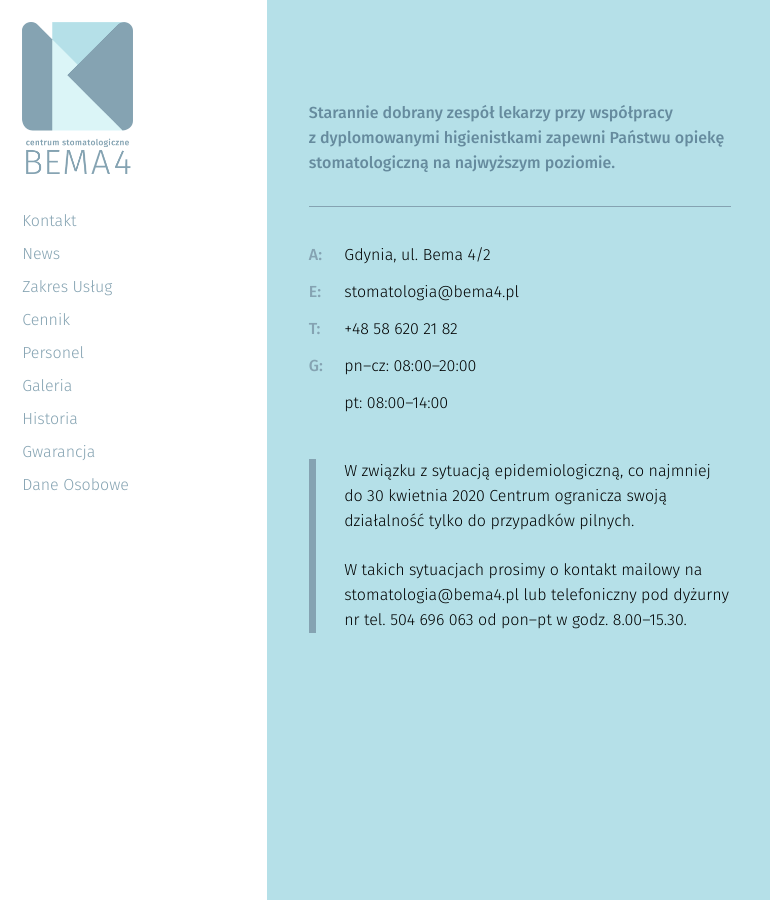
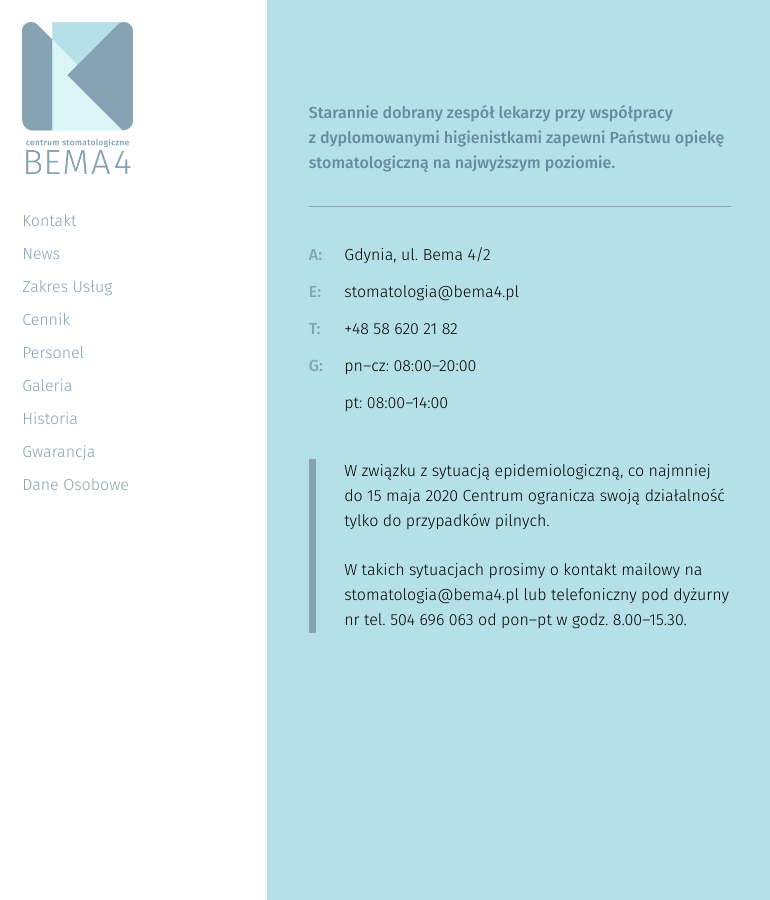
Before and after one commit to CSB4/bema4, a Jekyll site: the page built from index.html, in a window 1280 px wide and 900 px high. Shown: the whole window, without its empty margins (0-770 px from the left). Built offline with Jekyll 4.4.1, drawn with Linux system fonts in a browser that asks for light colours; nearby versions of some CDN libraries.

Commit message:
zmiana daty ograniczenia dzialania (#53)

```diff
--- a/_slides/0000-01-10-kontakt.markdown
+++ b/_slides/0000-01-10-kontakt.markdown
@@ -10,7 +10,7 @@ mail: "stomatologia@bema4.pl"
 godziny:
   - "<time itemprop=\"openingHours\" datetime=\"Mo-Th 08:00-20:00\"><b>pn&ndash;cz:</b> 08:00&ndash;20:00</time>"
   - "<time itemprop=\"openingHours\" datetime=\"Fr 08:00-14:00\"><b>pt:</b> 08:00&ndash;14:00</time>"
-ogloszenie: 'W związku z sytuacją epidemiologiczną, co najmniej do 30 kwietnia 2020 Centrum ogranicza swoją działalność tylko do przypadków pilnych.<br><br>W takich sytuacjach prosimy o kontakt mailowy na <a href="mailto:stomatologia@bema4.pl">stomatologia@bema4.pl</a> lub telefoniczny pod dyżurny nr tel. <a href="tel:+48504696063">504 696 063</a> od pon&ndash;pt w godz. 8.00&ndash;15.30.'
+ogloszenie: 'W związku z sytuacją epidemiologiczną, co najmniej do 15 maja 2020 Centrum ogranicza swoją działalność tylko do przypadków pilnych.<br><br>W takich sytuacjach prosimy o kontakt mailowy na <a href="mailto:stomatologia@bema4.pl">stomatologia@bema4.pl</a> lub telefoniczny pod dyżurny nr tel. <a href="tel:+48504696063">504 696 063</a> od pon&ndash;pt w godz. 8.00&ndash;15.30.'
 fullscreen: true
 published: true
 ---
```
